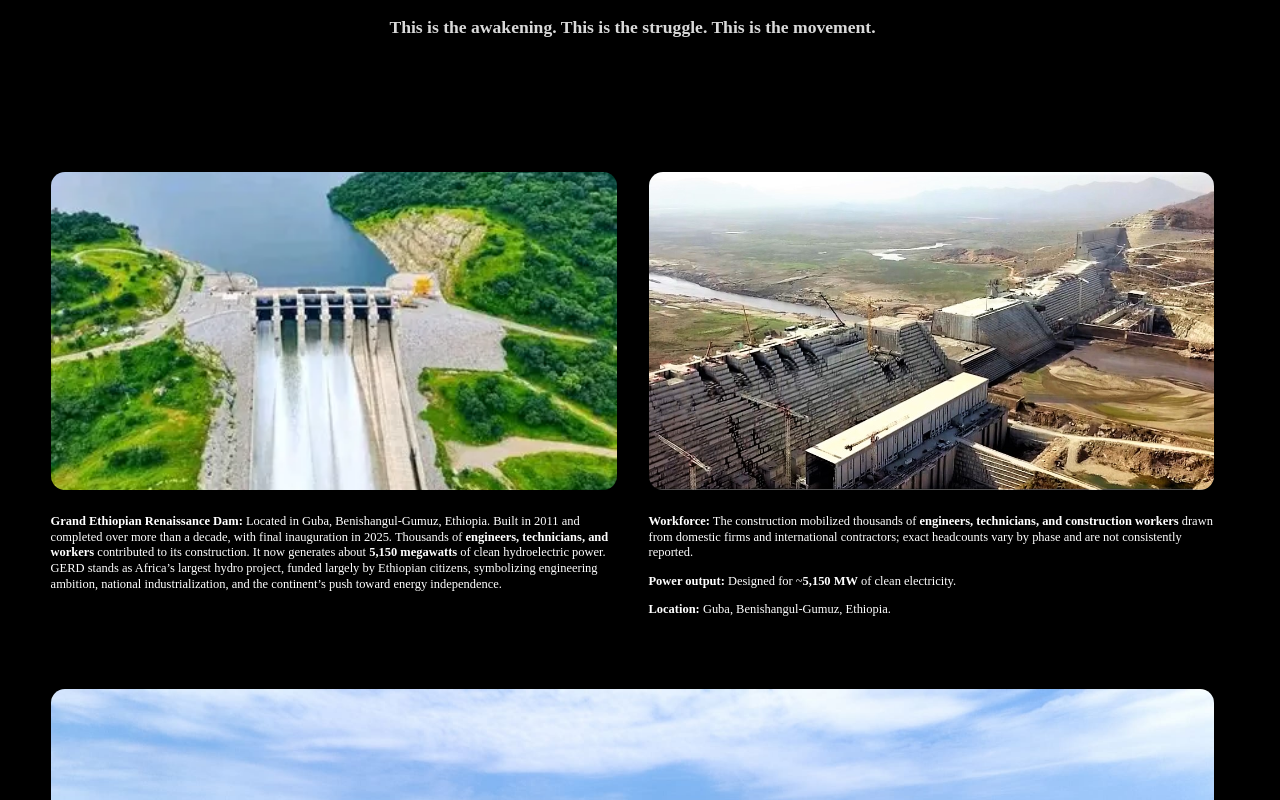
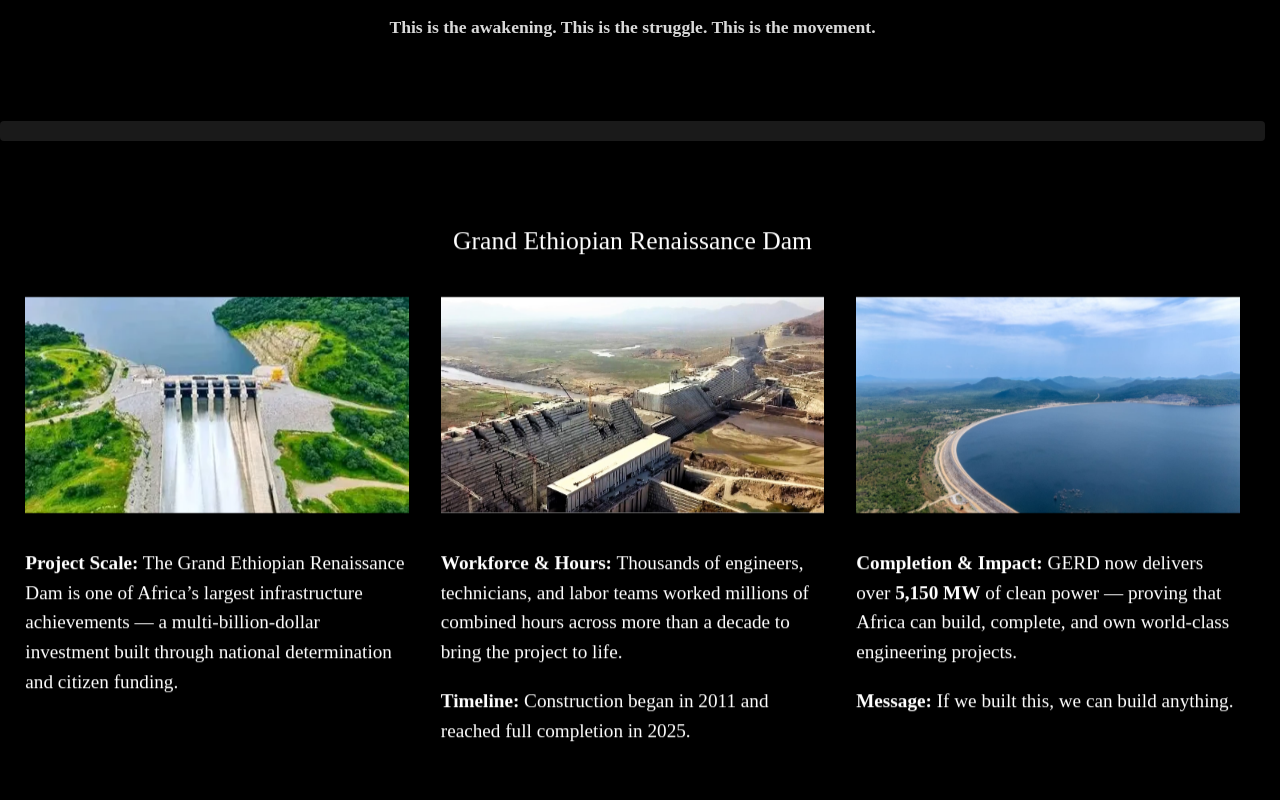
Before and after one commit to 2black4coal/light-up-africa, a React (Vite) app: page /task in a window 1280 px wide. Shown: the part 1120-1920 px from the top of the page. Built offline with nearby package versions, Linux system fonts and the light colour scheme.

Commit message:
update comp

```diff
--- /dev/null
+++ b/src/components/RevealSection.jsx
@@ -0,0 +1,39 @@
+// src/components/RevealSection.jsx
+import React, { useRef, useEffect, useState } from "react";
+
+export default function RevealSection({ children }) {
+  const ref = useRef(null);
+  const [visible, setVisible] = useState(false);
+
+  useEffect(() => {
+    const el = ref.current;
+    if (!el) return;
+
+    const observer = new IntersectionObserver(
+      (entries) => {
+        entries.forEach((entry) => {
+          if (entry.isIntersecting) {
+            setVisible(true);
+            observer.unobserve(entry.target);
+          }
+        });
+      },
+      {
+        threshold: 0.2, // 20% in view
+      }
+    );
+
+    observer.observe(el);
+
+    return () => observer.disconnect();
+  }, []);
+
+  return (
+    <section
+      ref={ref}
+      className={`reveal-section ${visible ? "reveal-visible" : ""}`}
+    >
+      {children}
+    </section>
+  );
+}
--- a/src/components/Sec1.jsx
+++ b/src/components/Sec1.jsx
@@ -1,5 +1,5 @@
 import React from "react";
-import "../styles/b.css"; // unified CSS for both Sec1 and Sec5
+import "../styles/sec1fresh.css";   // NEW UNIQUE CSS FILE
 
 import l1 from "../assets/images/sec1/l1.jpg";
 import s1 from "../assets/images/sec1/s1.jpg";
@@ -10,42 +10,43 @@ export default function Sec1() {
     {
       image: l1,
       text: `
-        <p><strong>Grand Ethiopian Renaissance Dam:</strong> Located in Guba, Benishangul-Gumuz, Ethiopia. Built in 2011 and completed over more than a decade, with final inauguration in 2025. Thousands of <strong>engineers, technicians, and workers</strong> contributed to its construction. It now generates about <strong>5,150 megawatts</strong> of clean hydroelectric power. GERD stands as Africa’s largest hydro project, funded largely by Ethiopian citizens, symbolizing engineering ambition, national industrialization, and the continent’s push toward energy independence.</p>
+        <p><strong>Project Scale:</strong> The Grand Ethiopian Renaissance Dam is one of Africa’s largest infrastructure achievements — a multi‑billion‑dollar investment built through national determination and citizen funding.</p>
       `
     },
     {
       image: s1,
       text: `
-        <p><strong>Workforce:</strong> The construction mobilized thousands of <strong>engineers, technicians, and construction workers</strong> drawn from domestic firms and international contractors; exact headcounts vary by phase and are not consistently reported.</p>
-        <p><strong>Power output:</strong> Designed for ~<strong>5,150 MW</strong> of clean electricity.</p>
-        <p><strong>Location:</strong> Guba, Benishangul-Gumuz, Ethiopia.</p>
+        <p><strong>Workforce & Hours:</strong> Thousands of engineers, technicians, and labor teams worked millions of combined hours across more than a decade to bring the project to life.</p>
+        <p><strong>Timeline:</strong> Construction began in 2011 and reached full completion in 2025.</p>
       `
     },
     {
       image: s2,
-      text:`
-<p><strong>Unique engineering scale:</strong> GERD is Africa’s largest hydroelectric project and one of its most ambitious infrastructure undertakings.</p>
-<p><strong>Strategic significance:</strong> It shifts Ethiopia from power shortages to potential regional electricity exporter, supporting industrialization and rural electrification.</p>
-<p><strong>Contested geopolitics:</strong> GERD’s control of the Blue Nile has driven years of negotiations with downstream nations, showing how one dam can reshape regional politics.</p>
+      text: `
+        <p><strong>Completion & Impact:</strong> GERD now delivers over <strong>5,150 MW</strong> of clean power — proving that Africa can build, complete, and own world‑class engineering projects.</p>
+        <p><strong>Message:</strong> If we built this, we can build anything.</p>
       `
-
     }
   ];
 
   return (
-    <section className="sec5-grid">
+    <section className="sec1fresh-wrapper">
+      <h2 className="sec1fresh-heading">Grand Ethiopian Renaissance Dam</h2>
+
+      <div className="sec1fresh-grid">
         {blocks.map((item, index) => (
-        <div key={index} className="sec5-item">
+          <div key={index} className="sec1fresh-item">
             <div
-            className="sec5-image"
+              className="sec1fresh-image"
               style={{ backgroundImage: `url(${item.image})` }}
             />
             <div
-            className="sec5-text"
+              className="sec1fresh-text"
               dangerouslySetInnerHTML={{ __html: item.text }}
             />
           </div>
         ))}
+      </div>
     </section>
   );
 }
--- a/src/pages/Task.jsx
+++ b/src/pages/Task.jsx
@@ -1,5 +1,6 @@
 import React from "react";
 import { Link } from "react-router-dom";
+import RevealSection from "../components/RevealSection";
 
 import Sec1 from "../components/Sec1";
 import Sec2 from "../components/Sec2";
@@ -220,23 +221,30 @@ export default function Task() {
         </div>
 
       {/* PAGE CONTENT */}
-        <Sec1 />
 <div className="section-divider" />
-        <Sec2 />
+<RevealSection><Sec1 /></RevealSection>
 <div className="section-divider" />
-        <Sec4 />
+
+<RevealSection><Sec4 /></RevealSection>
 <div className="section-divider" />
-        <Sec3 />
+
+<RevealSection><Sec3 /></RevealSection>
 <div className="section-divider" />
-        <SecNuclear />
+
+<RevealSection><SecNuclear /></RevealSection>
 <div className="section-divider" />
-        <Sec5 />
+
+<RevealSection><Sec5 /></RevealSection>
 <div className="section-divider" />
-        <Sec6 />
+
+<RevealSection><Sec6 /></RevealSection>
 <div className="section-divider" />
-        <Sec7 />
+
+<RevealSection><Sec7 /></RevealSection>
 <div className="section-divider" />
-        <Sec8 />
+
+<RevealSection><Sec8 /></RevealSection>
+
 
         {/* BOTTOM SPACER */}
         <div style={{ height: "170px" }} />
--- a/src/styles/b.css
+++ b/src/styles/b.css
@@ -1,63 +1,83 @@
 /* ============================================
-   SEC5 — 3 COLUMN LAYOUT
-   ============================================ */
+   SECTION HEADING
+============================================ */
+.sec-heading {
+  width: 100%;
+  text-align: center;
+  font-size: 1.4rem;
+  font-weight: 700;
+  color: #fff;
+  margin-bottom: 2rem;
+  letter-spacing: 0.5px;
+}
 
+/* ============================================
+   3 COLUMN LAYOUT
+============================================ */
 .sec5-grid {
   display: flex;
   flex-wrap: wrap;
-  gap: 2rem; /* space between columns */
+  gap: 2rem;
   width: 100%;
   padding: 4%;
+  background: #000;
+  justify-content: space-between;
   box-sizing: border-box;
-  background: #000;
-  justify-content: space-between; /* evenly distributes columns */
 }
 
 .sec5-item {
-  flex: 1 1 calc(33.33% - 1.33rem); /* 3 columns */
+  flex: 1 1 calc(33.33% - 1.33rem);
   display: flex;
   flex-direction: column;
   align-items: flex-start;
   margin-bottom: 2rem;
 }
 
-.sec5-image {
+/* SQUARE EDGES */
+.sec5-image.square {
   width: 100%;
-  aspect-ratio: 16/9; /* keeps images proportional */
+  aspect-ratio: 16/9;
   background-size: cover;
   background-position: center;
-  border-radius: 14px; /* all four corners rounded */
+  border-radius: 0; /* square edges */
   margin-bottom: 0.75rem;
 }
 
 .sec5-text {
   width: 100%;
   color: #fff;
-  font-size: clamp(0.78rem, 0.9vw, 0.98rem);
-  line-height: 1.25;
+  font-size: clamp(0.82rem, 1vw, 1rem);
+  line-height: 1.35;
   text-align: left;
-  padding: 0; /* flush with image */
 }
 
 .sec5-text p {
-  margin-bottom: 0.5rem;
+  margin-bottom: 0.6rem;
 }
 
 /* ============================================
    TABLET
-   ============================================ */
+============================================ */
 @media (max-width: 1024px) {
   .sec5-item {
-    flex: 1 1 100%; /* stack items vertically */
+    flex: 1 1 100%;
   }
 }
 
 /* ============================================
    MOBILE
-   ============================================ */
+============================================ */
 @media (max-width: 600px) {
+  .sec-heading {
+    font-size: 1.2rem;
+  }
+
   .sec5-text {
-    font-size: 0.72rem;
-    line-height: 1.15;
+    font-size: 0.9rem;
+    line-height: 1.35;
+  }
+
+  .sec5-grid {
+    padding: 6%;
   }
 }
--- /dev/null
+++ b/src/styles/sec1fresh.css
@@ -0,0 +1,87 @@
+/* ============================================
+   SEC1 — FRESH, UNIQUE, BIG TYPOGRAPHY
+============================================ */
+
+.sec1fresh-wrapper {
+  width: 98%;
+  max-width: 1400px;
+  margin: 0 auto;
+  padding: 2rem 1%;
+  box-sizing: border-box;
+  color: #fff;
+}
+
+/* HEADING */
+.sec1fresh-heading {
+  font-size: clamp(.7rem, 2vw, 1.6rem);   /* 🔥 BIG HEADING */
+  font-weight: 200;
+  text-align: center;
+  margin-bottom: 2.5rem;
+  line-height: 1.2;
+}
+
+/* GRID */
+.sec1fresh-grid {
+  display: flex;
+  flex-wrap: wrap;
+  gap: 2rem;
+  justify-content: space-between;
+}
+
+/* ITEM */
+.sec1fresh-item {
+  flex: 1 1 calc(33.33% - 1.5rem);
+  min-width: 260px;
+  max-width: 420px;
+  display: flex;
+  flex-direction: column;
+  gap: 1rem;
+}
+
+/* IMAGE */
+.sec1fresh-image {
+  width: 100%;
+  aspect-ratio: 16/9;
+  background-size: cover;
+  background-position: center;
+  border-radius: 0; /* square edges */
+}
+
+/* TEXT — BIG, CLEAN, PREMIUM */
+.sec1fresh-text {
+font-size: clamp(0.6rem, 1.8vw, 1.2rem);  /* 🔥 BIG EVERYWHERE */
+  line-height: 1.55;
+  font-weight: 300;
+  color: #fff;
+}
+
+.sec1fresh-text p {
+  margin-bottom: 0.8rem;
+}
+
+/* ============================================
+   TABLET
+============================================ */
+@media (max-width: 900px) {
+  .sec1fresh-item {
+    flex: 1 1 calc(50% - 1rem);
+  }
+}
+
+/* ============================================
+   MOBILE — PRIORITY
+============================================ */
+@media (max-width: 600px) {
+  .sec1fresh-item {
+    flex: 1 1 100%;
+  }
+
+  .sec1fresh-text {
+    font-size: 1.2rem;   /* 🔥 MOBILE PRIORITY SIZE */
+    line-height: 1.4;
+  }
+
+  .sec1fresh-heading {
+    font-size: 1.7rem;
+  }
+}
--- a/src/styles/section-divider.css
+++ b/src/styles/section-divider.css
@@ -20,3 +20,18 @@
     margin: 1rem 0;
   }
 }
+/* CINEMATIC REVEAL BASE */
+.reveal-section {
+  opacity: 0;
+  transform: translateY(30px);
+  transition:
+    opacity 700ms ease-out,
+    transform 700ms ease-out;
+  will-change: opacity, transform;
+}
+
+/* WHEN VISIBLE */
+.reveal-section.reveal-visible {
+  opacity: 1;
+  transform: translateY(0);
+}
```
Also changed, not shown: src/styles/sec1.css (deleted, +0 -69 lines), src/index.css (line endings or trailing spaces). Lines whose indentation alone changed are shown as unchanged.
